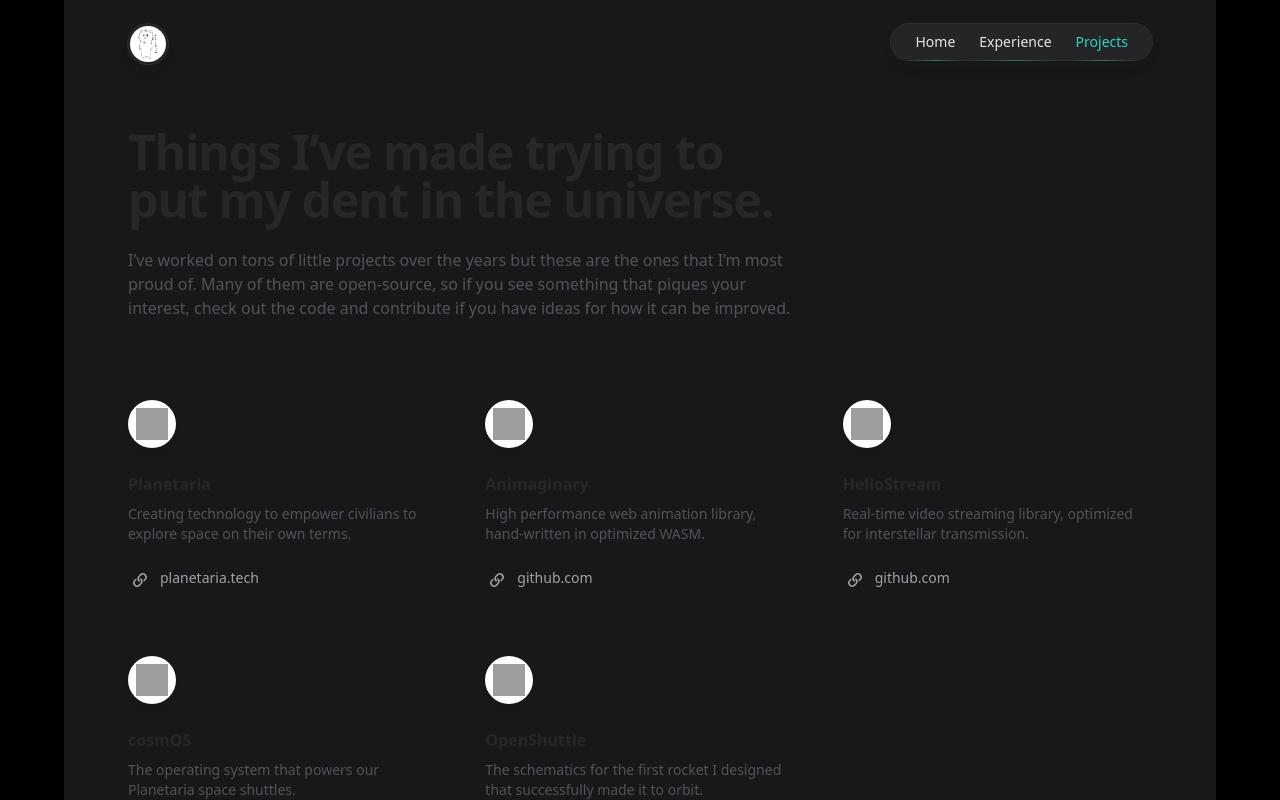
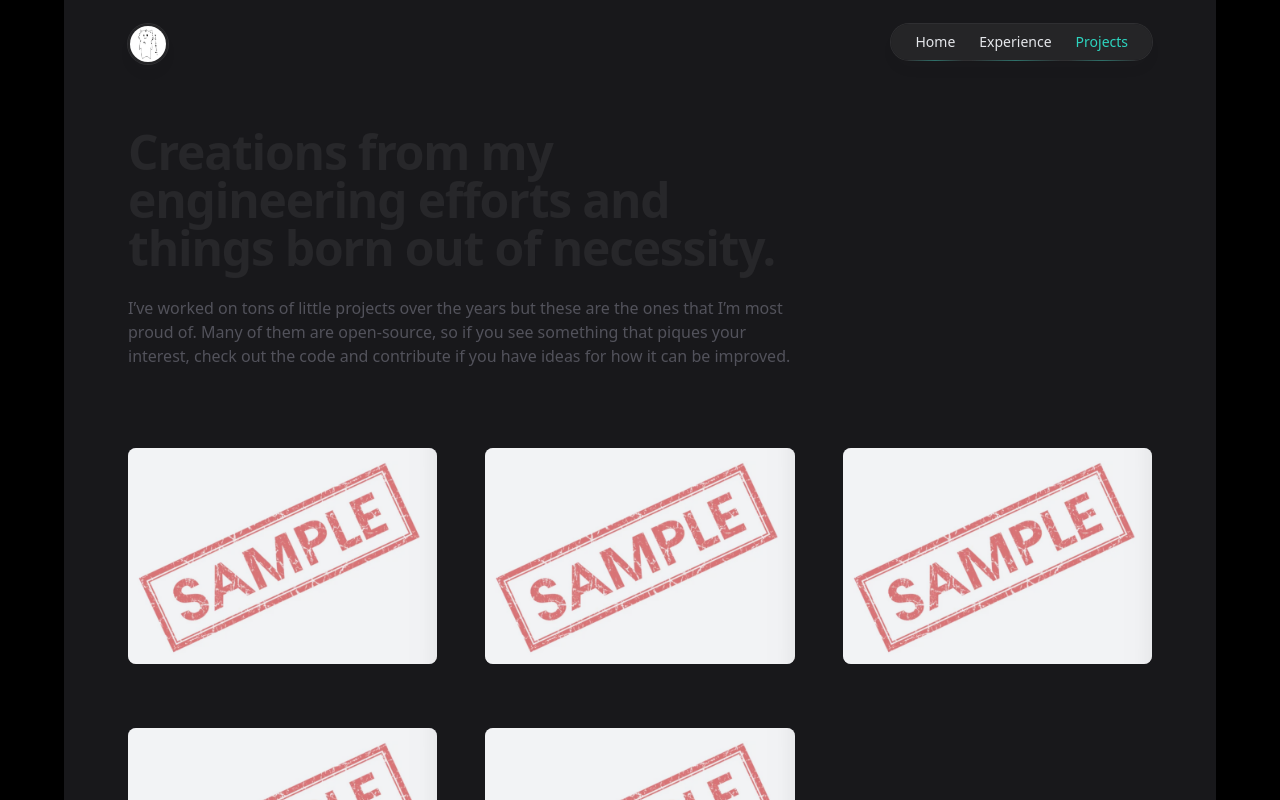
Before and after one commit to Temmy3620/miomio-portfolio, a Next.js app: page /projects in a window 1280 px wide. Shown: the top 800 px of the page. Built offline with nearby package versions, Linux system fonts and the light colour scheme; grey boxes are pictures that could not be loaded.

Commit message:
色々修正

```diff
--- a/app/layout.tsx
+++ b/app/layout.tsx
@@ -69,16 +69,16 @@ export default function RootLayout({
                                 <path d="M1.75 1.75 4 4.25l2.25-2.5" fill="none" strokeWidth="1.5" strokeLinecap="round" strokeLinejoin="round"></path>
                               </svg>
                             </PopoverButton>
-
                             <PopoverPanel
                               transition
-                              className="fixed inset-x-4 top-8 z-50 origin-top rounded-3xl p-8 ring-1 duration-150 bg-zinc-900 ring-zinc-800 transition data-[enter]:duration-200 data-[enter]:ease-out"
+                              className="fixed inset-x-4 top-8 z-50 origin-top rounded-3xl p-8 ring-1 duration-150 bg-zinc-900 ring-zinc-800 transition ease-out [--anchor-gap:var(--spacing-1)] focus:outline-none data-[closed]:scale-95 data-[closed]:opacity-0"
                             >
                               <nav className="">
                                 <ul className="-my-2 divide-y text-base divide-zinc-100/5 text-zinc-300">
                                   {navigation.map((item) => (
                                     <li key={item.name}>
-                                      <a href={item.href} className="block py-2">
+                                      <a href={item.href} className={`block py-2 hover:text-teal-400 ${pathname === item.href ? 'text-teal-400' : ''
+                                        }`}>
                                         {item.name}
                                       </a>
                                     </li>
--- a/app/projects/page.tsx
+++ b/app/projects/page.tsx
@@ -6,7 +6,7 @@ const projects = [
       href: 'http://planetaria.tech',
       label: 'planetaria.tech',
     },
-    imageSrc: '/_next/static/media/planetaria.ecd81ade.svg',
+    imageSrc: '/images/Sample.png',
   },
   {
     name: 'Animaginary',
@@ -15,7 +15,7 @@ const projects = [
       href: '#',
       label: 'github.com',
     },
-    imageSrc: '/_next/static/media/animaginary.8d221e52.svg',
+    imageSrc: '/images/Sample.png',
   },
   {
     name: 'HelioStream',
@@ -24,7 +24,7 @@ const projects = [
       href: '#',
       label: 'github.com',
     },
-    imageSrc: '/_next/static/media/helio-stream.2ac8d11f.svg',
+    imageSrc: '/images/Sample.png',
   },
   {
     name: 'cosmOS',
@@ -33,7 +33,7 @@ const projects = [
       href: '#',
       label: 'github.com',
     },
-    imageSrc: '/_next/static/media/cosmos.c70b0295.svg',
+    imageSrc: '/images/Sample.png',
   },
   {
     name: 'OpenShuttle',
@@ -42,7 +42,7 @@ const projects = [
       href: '#',
       label: 'github.com',
     },
-    imageSrc: '/_next/static/media/open-shuttle.db0327e4.svg',
+    imageSrc: '/images/Sample.png',
   },
 ];
 
@@ -51,13 +51,25 @@ export default function Projects() {
     <div className="mx-auto max-w-2xl lg:max-w-5xl">
       <header className="max-w-2xl">
         <h1 className="text-4xl font-bold tracking-tight text-zinc-800 sm:text-5xl dark:text-zinc-100">
-          Things I’ve made trying to put my dent in the universe.
+          Creations from my engineering efforts and things born out of necessity.
         </h1>
         <p className="mt-6 text-base text-zinc-600 dark:text-zinc-400">
           I’ve worked on tons of little projects over the years but these are the ones that I’m most proud of. Many of them are open-source, so if you see something that piques your interest, check out the code and contribute if you have ideas for how it can be improved.
         </p>
       </header>
       <div className="mt-16 sm:mt-20">
+        <ul role="list" className="grid grid-cols-1 gap-x-12 gap-y-16 sm:grid-cols-2 lg:grid-cols-3">
+          {projects.map((project) => (
+            <li className="group relative flex flex-col items-start">
+              <a href="#" className="group">
+                <div className="aspect-h-1 aspect-w-1 w-full overflow-hidden rounded-lg bg-gray-200 xl:aspect-h-8 xl:aspect-w-7">
+                  <img src={project.imageSrc} alt="Tall slender porcelain bottle with natural clay textured body and cork stopper." className="h-full w-full object-cover object-center opacity-50 group-hover:opacity-100" />
+                </div>
+              </a>
+            </li>
+          ))}
+        </ul>
+        {/*
         <ul role="list" className="grid grid-cols-1 gap-x-12 gap-y-16 sm:grid-cols-2 lg:grid-cols-3">
           {projects.map((project) => (
             <li key={project.name} className="group relative flex flex-col items-start">
@@ -90,6 +102,7 @@ export default function Projects() {
             </li>
           ))}
         </ul>
+      */}
       </div>
     </div>
   );
```
Also changed, not shown: public/images/Sample.png (added).
